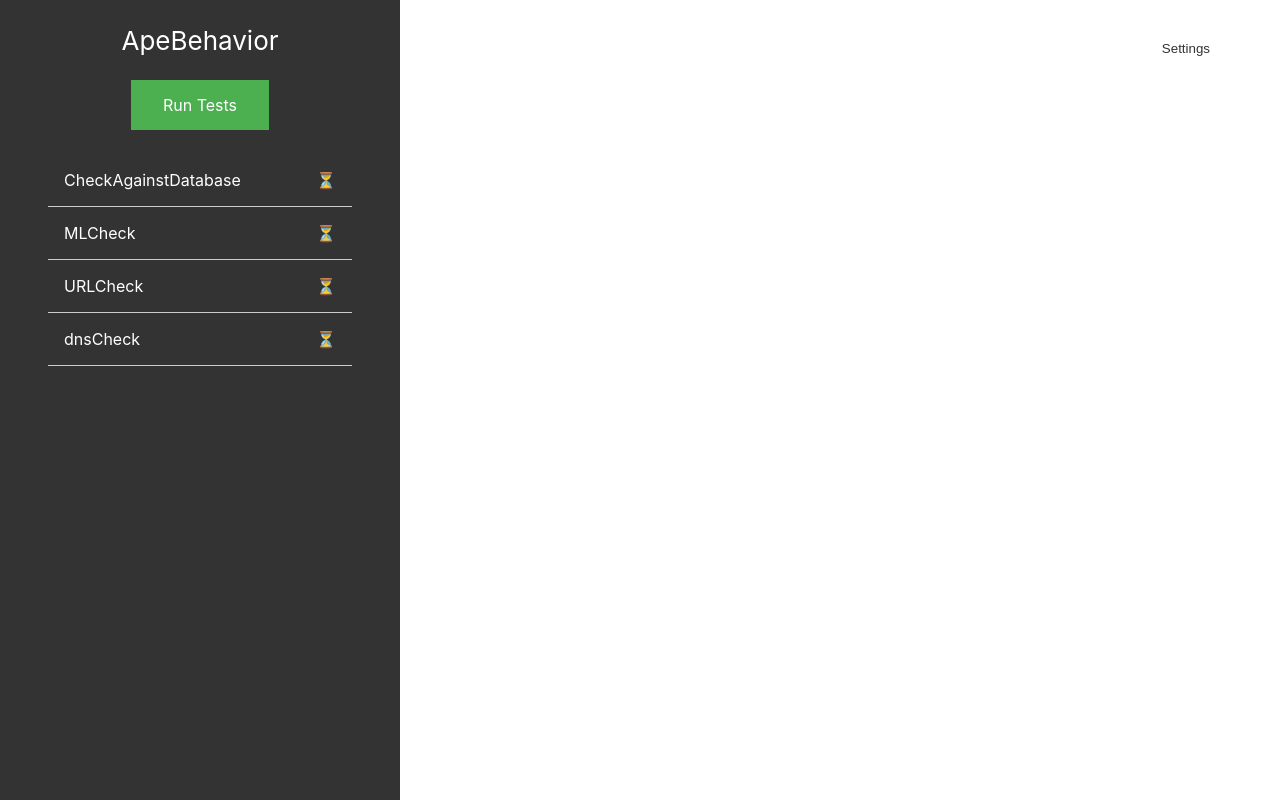
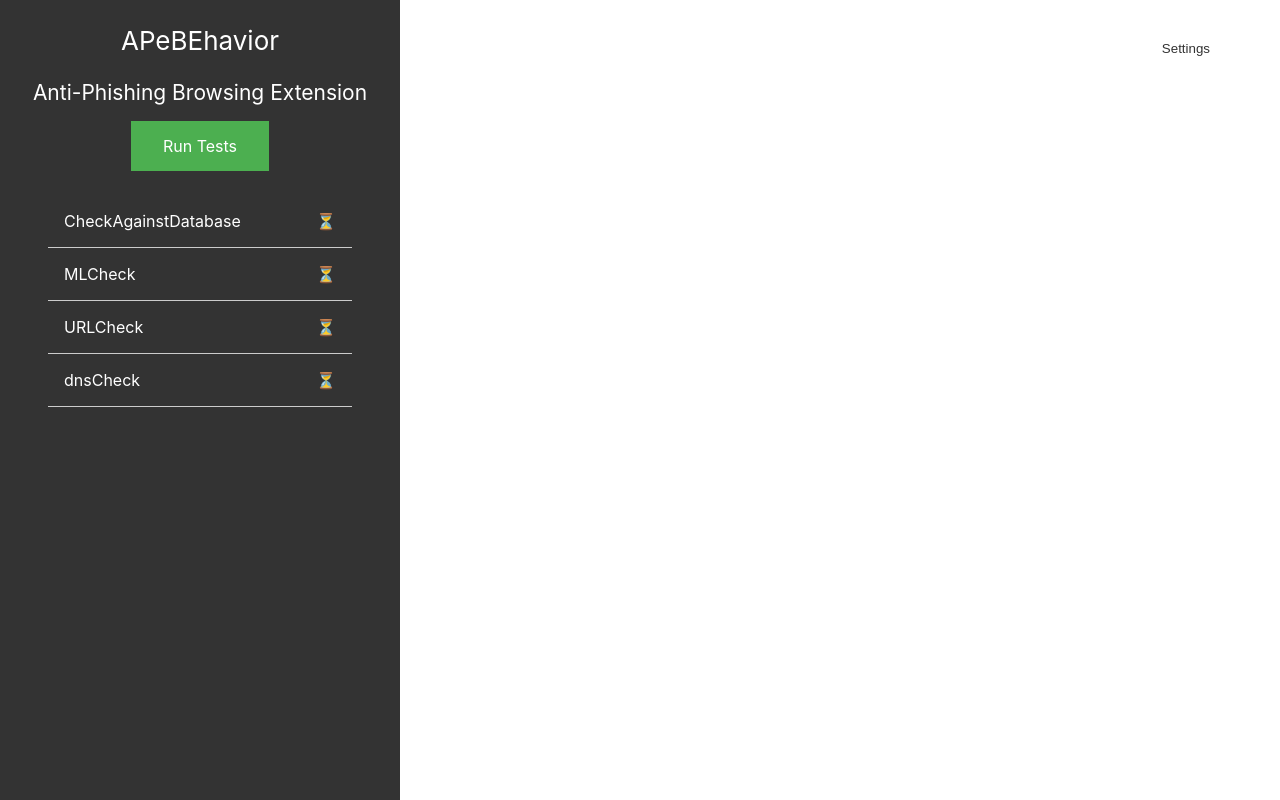
Before and after one commit to CalebKornegay/COSC469, a React (Create React App) app: page / in a window 1280 px wide. Built offline with nearby package versions, Linux system fonts and the light colour scheme.

Commit message:
api response and subheader

```diff
--- a/src/App.css
+++ b/src/App.css
@@ -59,6 +59,11 @@
     font-size: calc(10px + 2vmin);
     color: white;
 }
+.AppSubheader {
+    color: white;
+    font-size: calc(5px + 2vmin);
+    margin-bottom: 1rem;
+}
 
 .TestList {
     color: white;
--- a/src/App.tsx
+++ b/src/App.tsx
@@ -17,8 +17,9 @@ export default function App() {
         <div className="App">
             <Main bgcolor={color}>
                 <div className="AppHeader">
-                    ApeBehavior
+                    APeBEhavior
                 </div>
+                <div className="AppSubheader">Anti-Phishing Browsing Extension</div>
                 <Settings settingsOpen={settingsOpen} setSettingsOpen={setSettingsOpen}/>
 
                 {
--- a/src/tests/CheckAgainstDatabase.ts
+++ b/src/tests/CheckAgainstDatabase.ts
@@ -5,13 +5,13 @@ export default async function CheckAgainstDatabase(): Promise<boolean> {
 
     try {
         const currenturl = await getCurrentTabURL();
-        let httpurl = currenturl.replace("https", "http");
+        let httpurl = currenturl.replace("https://", "http://");
 
         const response = await fetch(baseurl + httpurl);
         const data = await response.json();
 
         if (data["error"]) return true;
-        if (data["isKnown"] === 0) return true;
+        if (data["isKnownPhishingSite"] === 0) return true;
         return false;
     } catch (error) {
         console.error("Error:", error);
```
Also changed, not shown: 1 other file (tests, documents, lock files or other folders).
